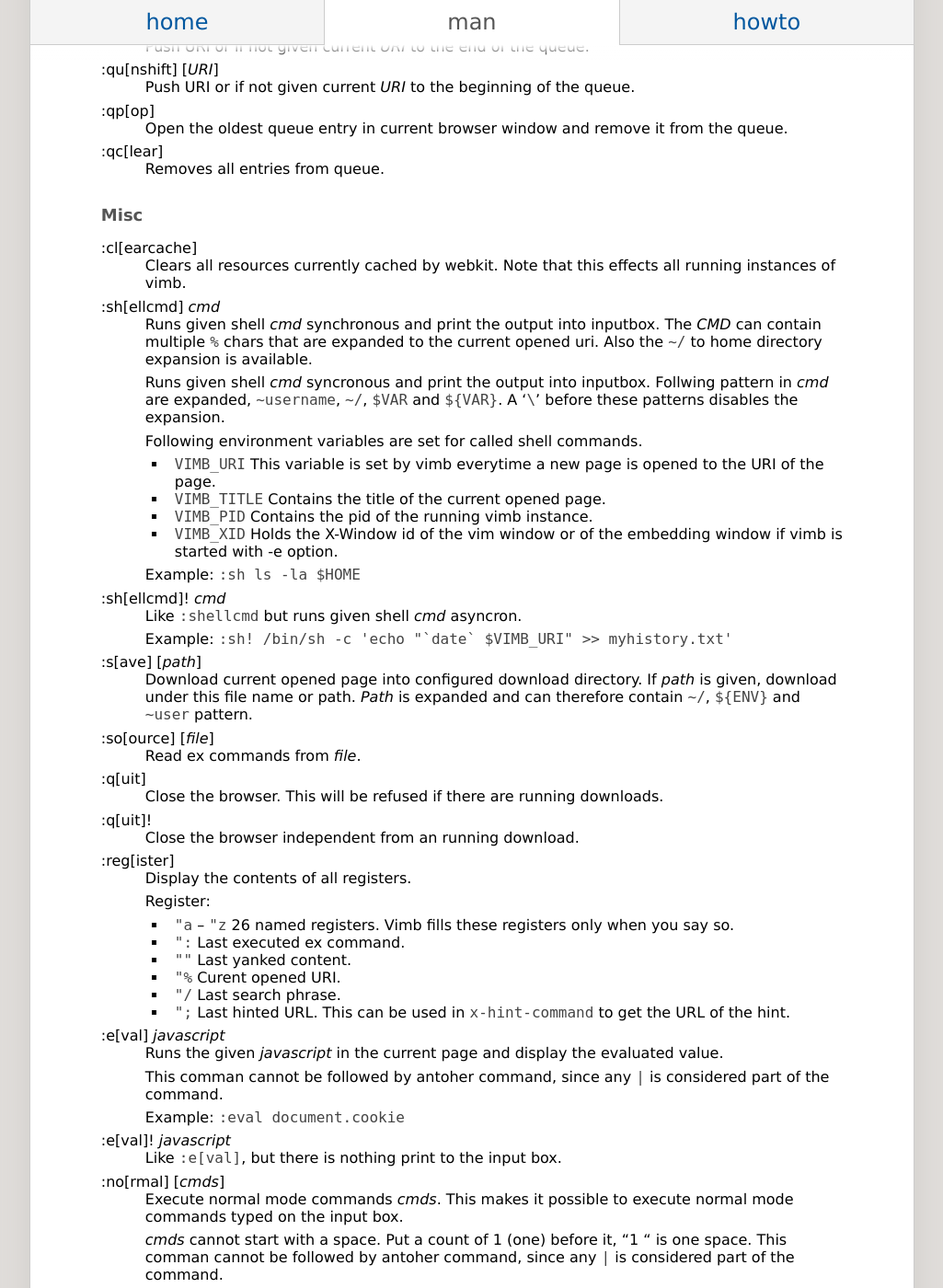
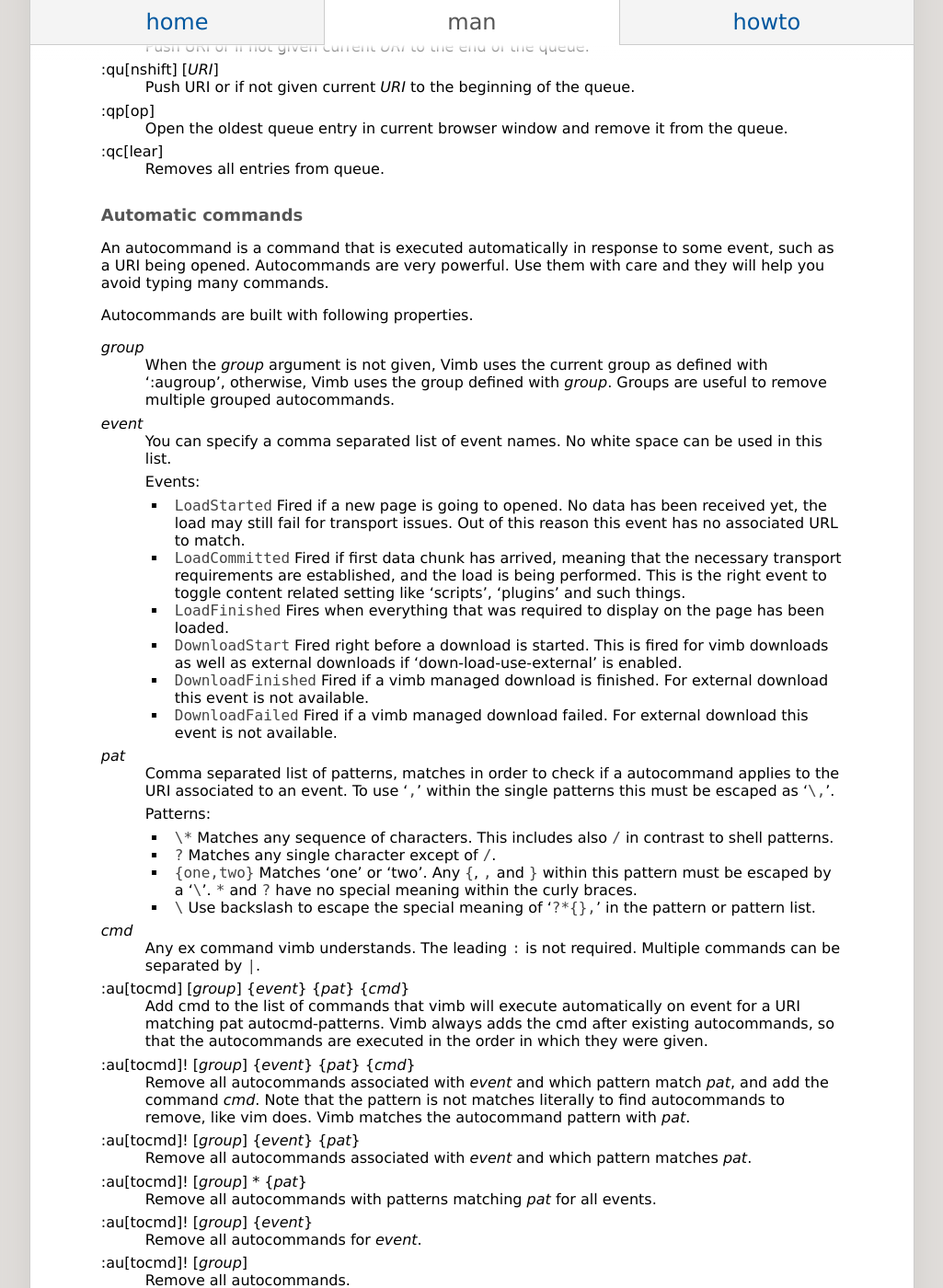
Before and after one commit to fanglingsu/vimb, a Jekyll site: the page built from man.md, in a window 1280 px wide and 1400 px high, scrolled down 9486 px. Shown: the whole window at 92% size, without its empty margins (127-1152 px from the left). Built offline with Jekyll 4.4.1, drawn with Linux system fonts in a browser that asks for light colours; some of the changed text lies outside the part shown.

Commit message:
Updated according to readded autocmd feature.

```diff
--- a/man.md
+++ b/man.md
@@ -612,6 +612,98 @@
 \:qc[lear]
 : Removes all entries from queue.
 
+### Automatic commands
+{:#Autocmd}
+An autocommand is a command that is executed automatically in response to some
+event, such as a URI being opened. Autocommands are very powerful. Use them
+with care and they will help you avoid typing many commands.
+
+Autocommands are built with following properties.
+
+*group*
+: When the _group_ argument is not given, Vimb uses the current
+  group as defined with ':augroup', otherwise, Vimb uses the group defined
+  with _group_. Groups are useful to remove multiple grouped autocommands.
+
+*event*
+: You can specify a comma separated list of event names. No white space can be
+  used in this list.
+: Events:
+: - `LoadStarted` Fired if a new page is going to opened. No data has been
+	received yet, the load may still fail for transport issues. Out of this
+    reason this event has no associated URL to match.
+  - `LoadCommitted` Fired if first data chunk has arrived, meaning that the
+    necessary transport requirements are established, and the load is being
+    performed. This is the right event to toggle content related setting like
+    'scripts', 'plugins' and such things.
+  - `LoadFinished` Fires when everything that was required to display on the
+    page has been loaded.
+  - `DownloadStart` Fired right before a download is started. This is fired
+    for vimb downloads as well as external downloads if
+    'down‐load-use-external' is enabled.
+  - `DownloadFinished` Fired if a vimb managed download is finished. For
+    external download this event is not available.
+  - `DownloadFailed` Fired if a vimb managed download failed. For external
+    download this event is not available.
+
+*pat*
+: Comma separated list of patterns, matches in order to check if a autocommand
+  applies to the URI associated to an event. To use '`,`' within the single
+  patterns this must be escaped as '`\,`'.
+: Patterns:
+: - `\*` Matches any sequence of characters. This includes also `/` in contrast
+    to shell patterns.
+  - `?` Matches any single character except of `/`.
+  - `{one,two}` Matches 'one' or 'two'. Any `{`, `,` and `}` within this
+    pattern must be escaped by a '`\`'. `*` and `?` have no special meaning
+    within the curly braces.
+  - `\` Use backslash to escape the special meaning of '`?*{},`' in the pattern
+    or pattern list.
+
+*cmd*
+: Any ex command vimb understands. The leading `:` is not required. Multiple
+  commands can be separated by `|`.
+
+\:au[tocmd] [*group*] {*event*} {*pat*} {*cmd*}
+: Add cmd to the list of commands that vimb will execute automatically on event
+  for a URI matching pat autocmd-patterns. Vimb always adds the cmd after
+  existing autocommands, so that the autocommands are executed in the order in
+  which they were given.
+
+\:au[tocmd]! [*group*] {*event*} {*pat*} {*cmd*}
+: Remove all autocommands associated with *event* and which pattern match
+  *pat*, and add the command *cmd*. Note that the pattern is not matches
+  literally to find autocommands to remove, like vim does. Vimb matches
+  the autocommand pattern with *pat*.
+
+\:au[tocmd]! [*group*] {*event*} {*pat*}
+: Remove all autocommands associated with *event* and which pattern matches
+  *pat*.
+
+\:au[tocmd]! [*group*] * {*pat*}
+: Remove all autocommands with patterns matching *pat* for all events.
+
+\:au[tocmd]! [*group*] {*event*}
+: Remove all autocommands for *event*.
+
+\:au[tocmd]! [*group*]
+: Remove all autocommands.
+
+\:aug[roup] {*name*}
+: Define the autocmd group *name* for the following `:autocmd` commands. The
+  name "end" selects the default group.
+
+\:aug[roup]! {*name*}
+: Delete the autocmd group *name*.
+
+Example:
+
+    :aug mygroup
+    :  au LoadCommited * set scripts=off|set cookie-accept=never
+    :  au LoadCommited http{s,}://github.com/*.https://maps.google.de/* set scripts=on
+    :  au LoadFinished https://maps.google.de/* set useragent=foo
+    :aug end
+
 ### Misc
 {:#Misc}
 
```
Also changed, not shown: other parts of man.md (+1 -1 lines), index.md (+4 -0 lines).
